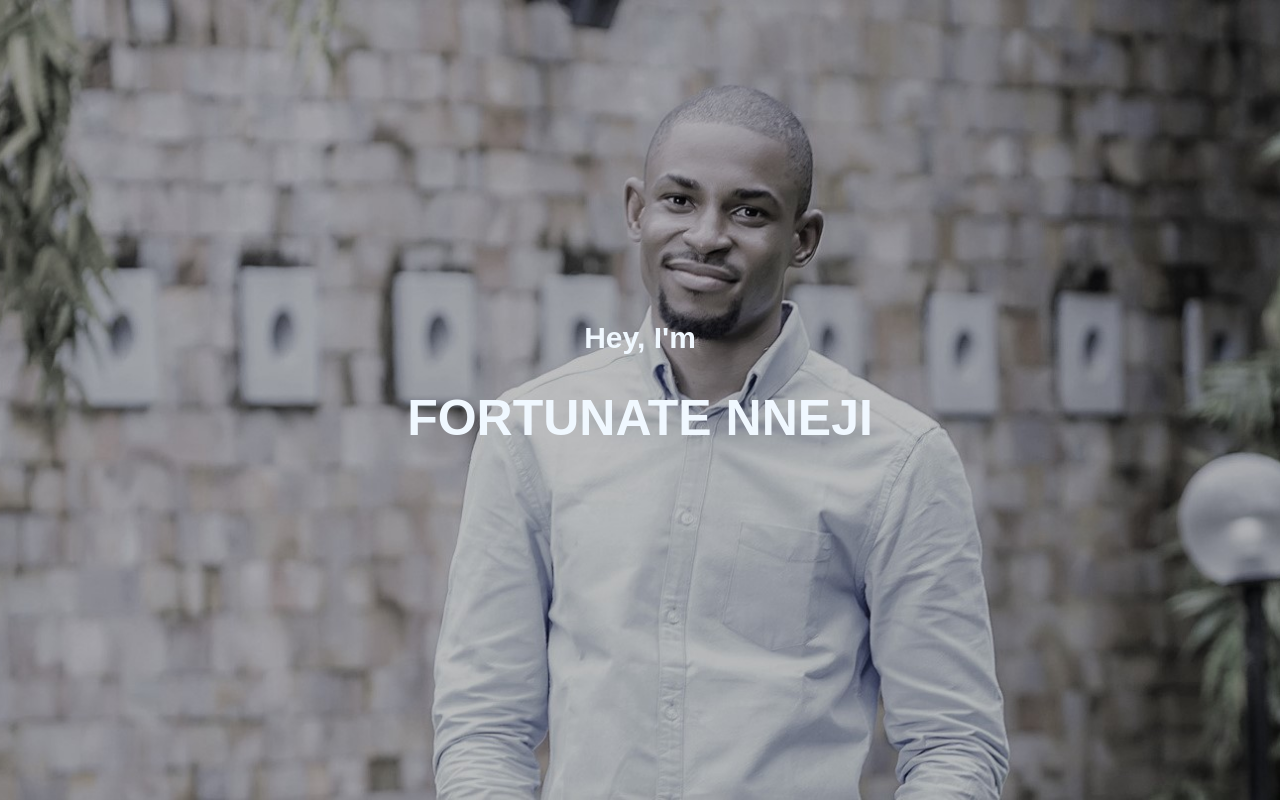
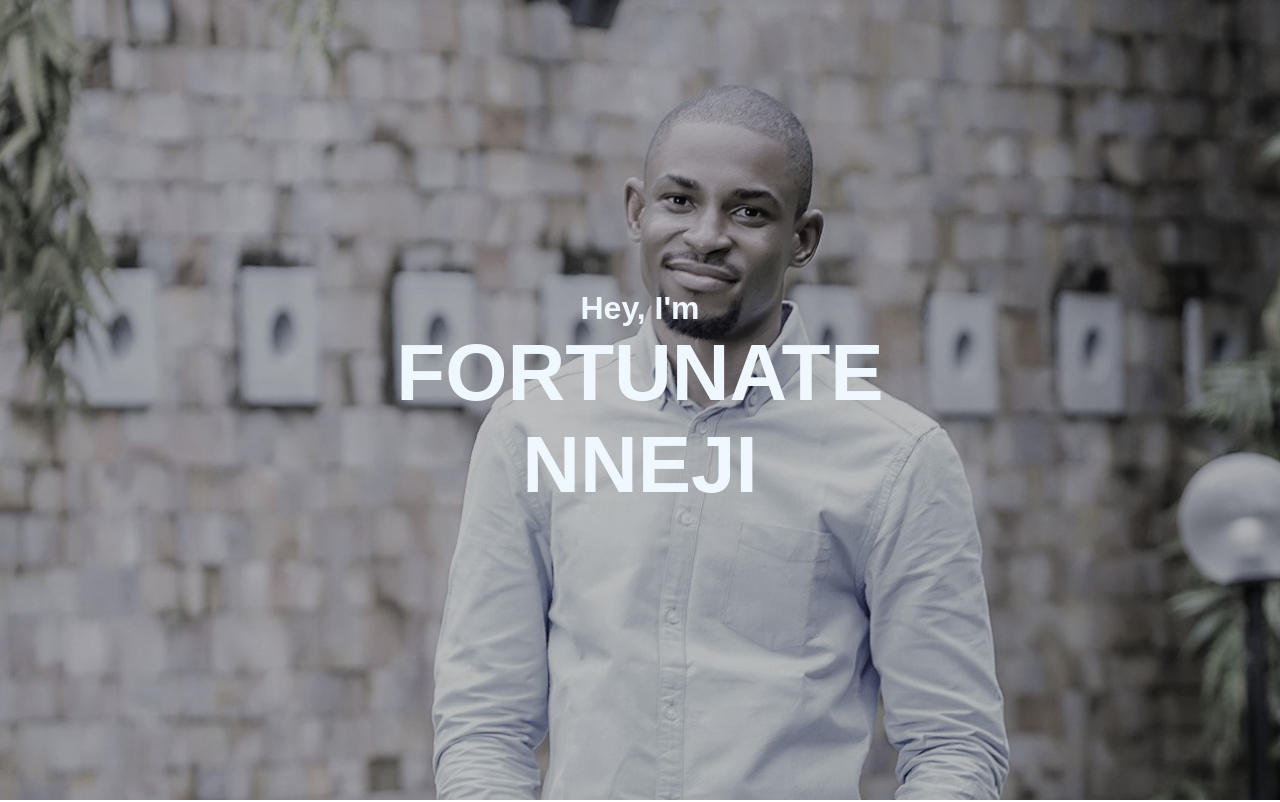
Before and after one commit to formijin/CV, a plain HTML site: page index.html in a window 1280 px wide. Shown: the top 802 px of the page. Drawn offline with Linux system fonts and the light colour scheme; a web font is replaced by a local one.

Commit message:
minor fix

```diff
--- a/styles.css
+++ b/styles.css
@@ -35,10 +35,11 @@ html{
   display: inline-block;
 }
 .hero{
-  font-size: 50px;
+  font-size: 5rem;
+  margin: 0;
 
 }
 .subHero{
-  font-size: 30px;
+  font-size: 2rem;
   margin: 0;
 }
```
